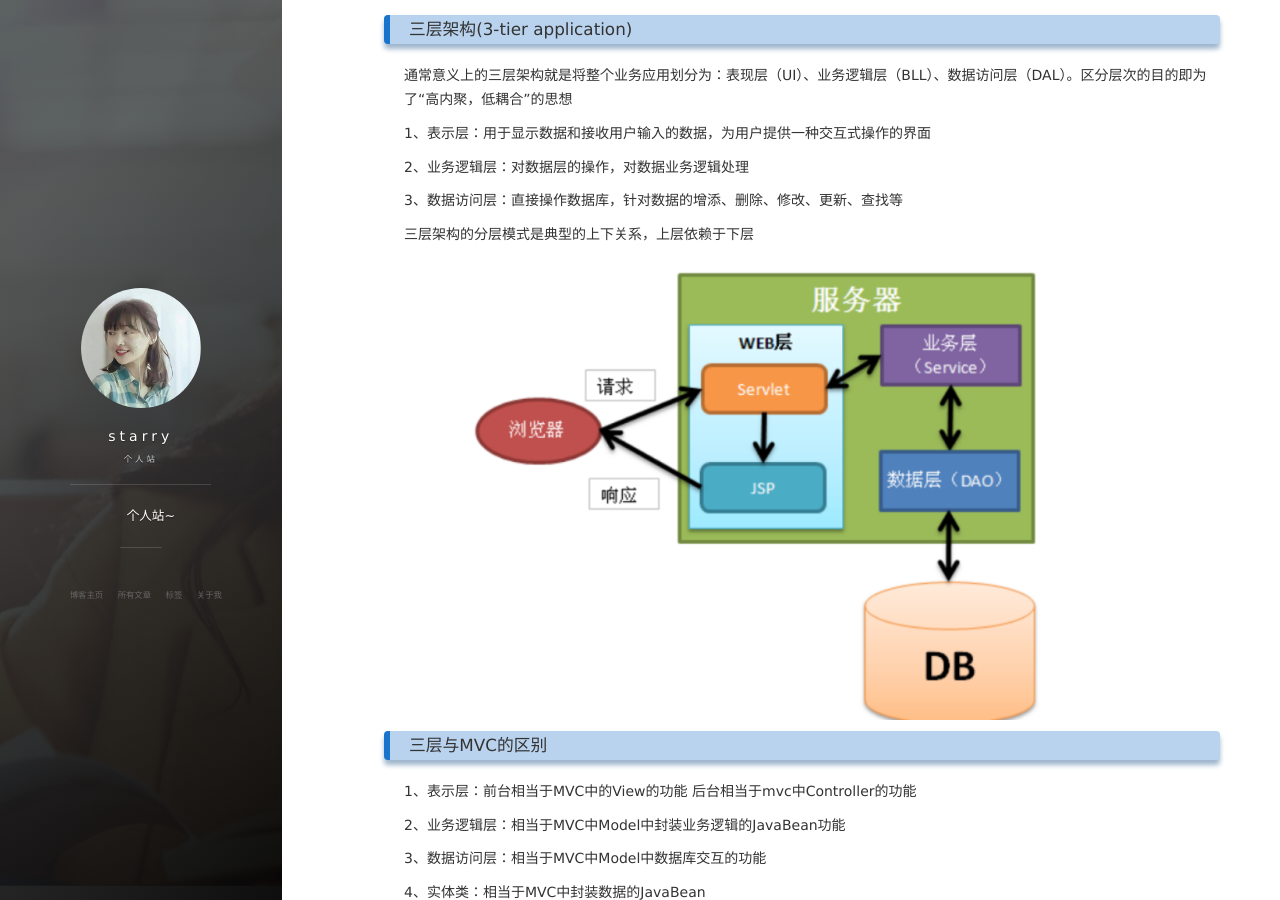
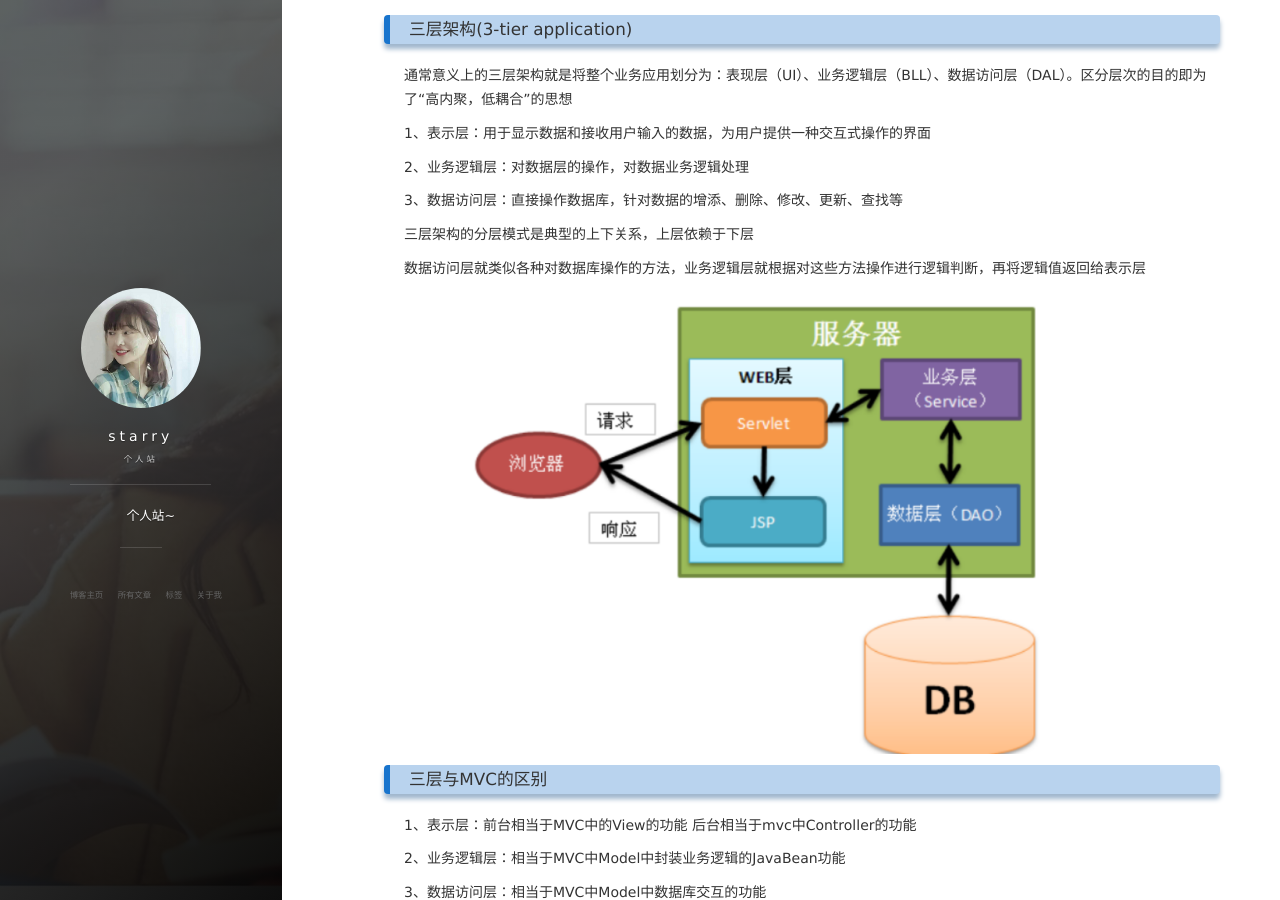
Before and after one commit to MMstarry/MMstarry.github.io, a Jekyll site: the page built from _posts/2019-03-05-三层与MVC.md, in a window 1280 px wide and 900 px high, scrolled down 756 px. Built offline with Jekyll 4.4.1, drawn with Linux system fonts in a browser that asks for light colours; nearby versions of some CDN libraries; comment, search, counter and statistics services are not loaded.

Commit message:
Update 2019-03-05-三层与MVC.md

```diff
--- a/_posts/2019-03-05-三层与MVC.md
+++ b/_posts/2019-03-05-三层与MVC.md
@@ -34,6 +34,8 @@ tag: javaWeb
 
 三层架构的分层模式是典型的上下关系，上层依赖于下层
 
+数据访问层就类似各种对数据库操作的方法，业务逻辑层就根据对这些方法操作进行逻辑判断，再将逻辑值返回给表示层
+
 ![](/images/posts/2019030502.png)
 
 ### 三层与MVC的区别
```
